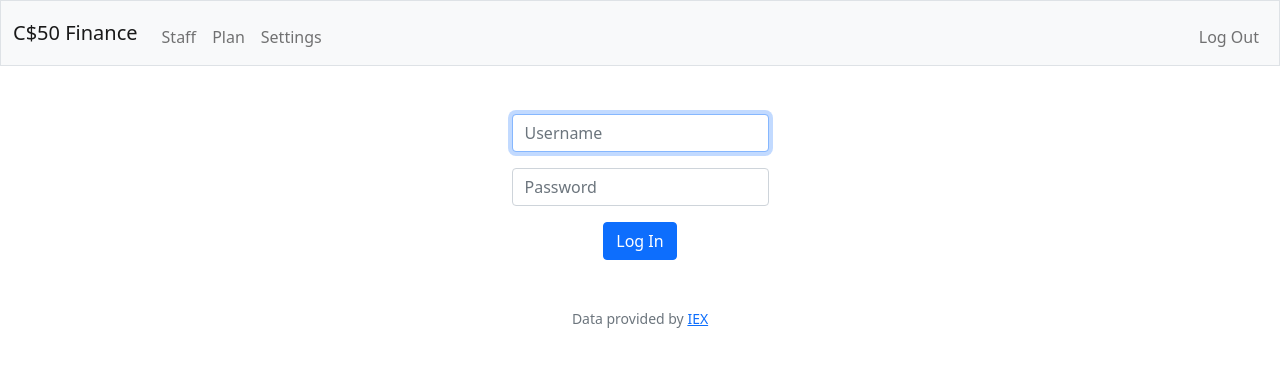
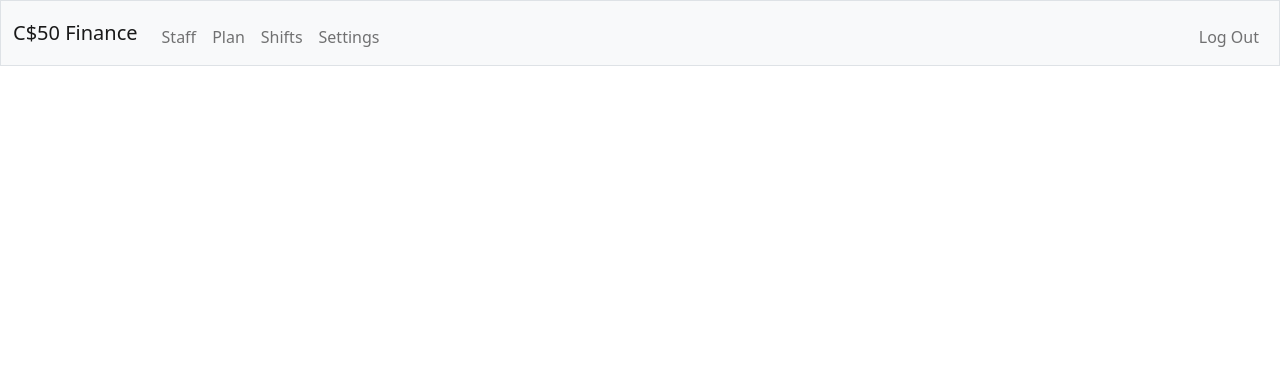
Before and after one commit to pascadi/CS50-Final-Project, a Flask app: page / in a window 1280 px wide. Shown: the top 367 px of the page. Run offline with Flask 3, Linux system fonts and the light colour scheme; a user stored in the database is signed in; some libraries are stand-ins or nearby versions.

Commit message:
implement shifts

```diff
--- a/app.py
+++ b/app.py
@@ -36,7 +36,37 @@ def after_request(response):
 def index():
     """homepage"""
     # This is an indendet block
-    return render_template("login.html")
+    return render_template("index.html")
+
+@app.route("/delshift", methods=["GET", "POST"])
+def delshift():
+    identifier = request.form.get("identifier")
+    if identifier:
+        db.execute("DELETE FROM shifts WHERE identifier=?", identifier)
+    shifts = db.execute("SELECT * FROM shifts WHERE id=?", session["user_id"])
+    return render_template("shifts.html", shifts = shifts)
+
+
+
+@app.route("/shifts", methods=["GET", "POST"])
+def shifts():
+    """displays the shifts needed and allow to change them"""
+    if request.method == "POST":
+        daystart = request.form.get("daystart")
+        timestart = request.form.get("timestart")
+        dayend = request.form.get("dayend")
+        timeend = request.form.get("timeend")
+        db.execute(
+        "INSERT INTO shifts (id, daystart, timestart, dayend, timeend) VALUES(?, ?, ?, ?, ?)",
+        session["user_id"],
+        daystart,
+        timestart,
+        dayend,
+        timeend,
+        )
+
+    shifts = db.execute("SELECT * FROM shifts WHERE id=?", session["user_id"])
+    return render_template("shifts.html", shifts = shifts)
 
 @app.route("/login", methods=["GET", "POST"])
 def login():
--- /dev/null
+++ b/templates/index.html
@@ -0,0 +1,9 @@
+{% extends "layout.html" %}
+
+{% block title %}
+home
+{% endblock %}
+
+{% block main %}
+
+{% endblock %}
--- a/templates/layout.html
+++ b/templates/layout.html
@@ -33,6 +33,7 @@
                         <ul class="navbar-nav me-auto mt-2">
                             <li class="nav-item"><a class="nav-link" href="/staff">Staff</a></li>
                             <li class="nav-item"><a class="nav-link" href="/plan">Plan</a></li>
+                            <li class="nav-item"><a class="nav-link" href="/shifts">Shifts</a></li>
                             <li class="nav-item"><a class="nav-link" href="/settings">Settings</a></li>
                         </ul>
                         <ul class="navbar-nav ms-auto mt-2">
@@ -60,9 +61,6 @@
             {% block main %}{% endblock %}
         </main>
 
-        <footer class="mb-5 small text-center text-muted">
-            Data provided by <a href="https://iexcloud.io/">IEX</a>
-        </footer>
 
     </body>
 
```
Also changed, not shown: shiftplanner.db, 1 other file.
